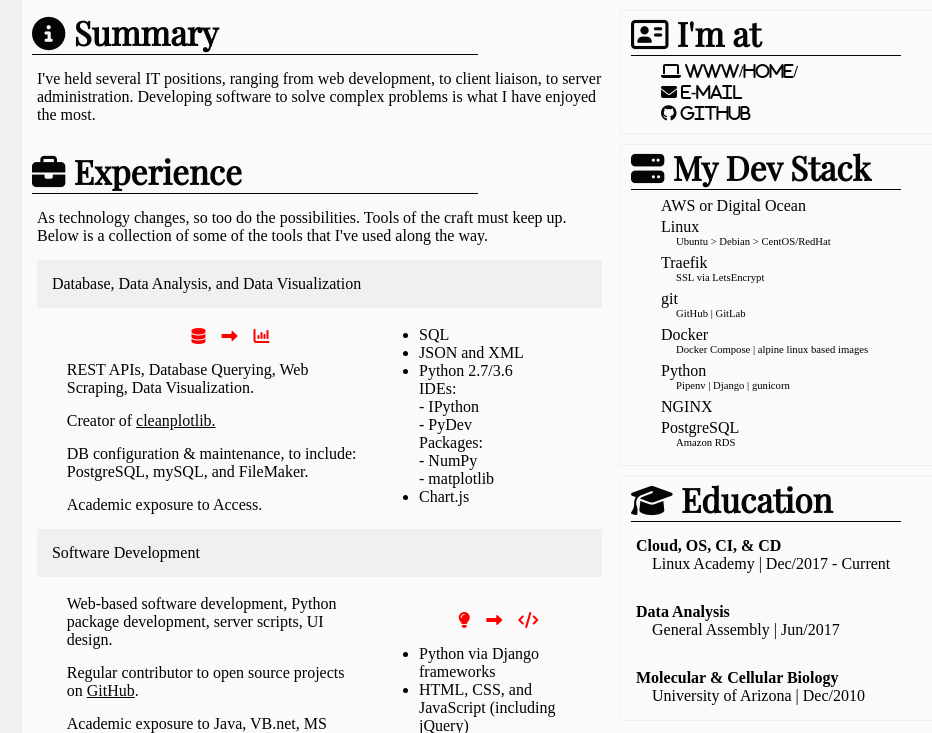
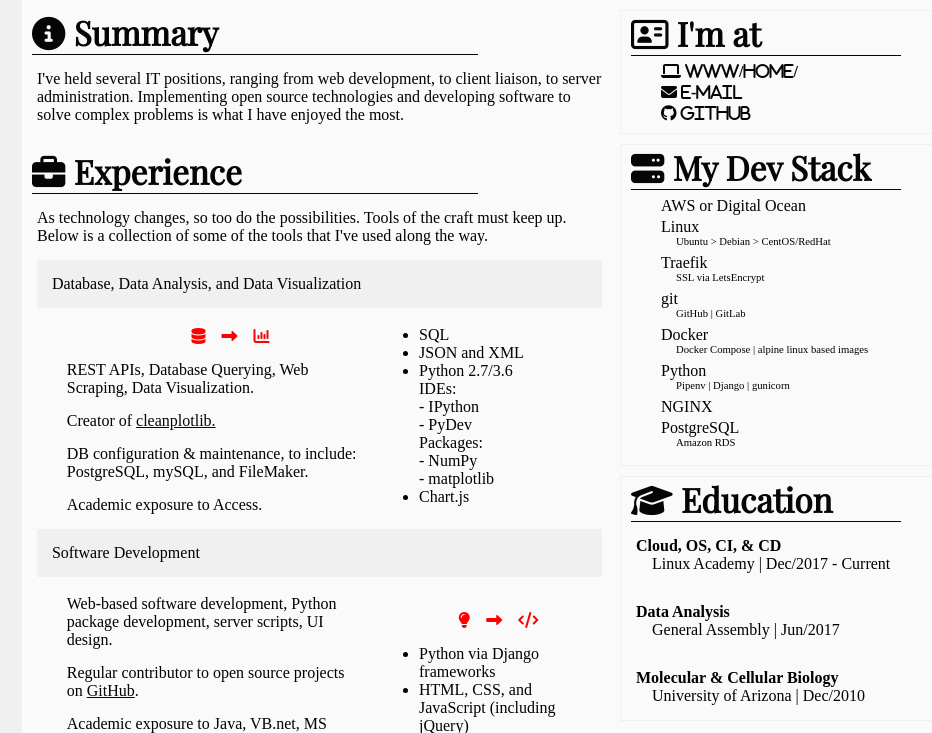
Before and after one commit to khdc-me/ws-kevinharper-v1, a Django app: page /experience/ in a window 1280 px wide. Shown: the part 128-861 px from the top of the page, without its empty margins (138-1070 px from the left). Run offline with Django 3.2, Linux system fonts and the light colour scheme; some libraries are stand-ins or nearby versions.

Commit message:
Updated "Summary" text

```diff
--- a/website/templates/experience.html
+++ b/website/templates/experience.html
@@ -221,8 +221,7 @@
       <a name="summary"></a>
       <div id="summary" class="left-col">
         <h3><i class="fa fa-info-circle" aria-hidden="true"></i> Summary</h3>
-        <p>I've held several IT positions, ranging from web development, to client liaison, to server administration.
-          Developing software to solve complex problems is what I have enjoyed the most.</p>
+        <p>I've held several IT positions, ranging from web development, to client liaison, to server administration. Implementing open source technologies and developing software to solve complex problems is what I have enjoyed the most.</p>
       </div>
       <a name="current-dev-stack"></a>
       <div id="current-dev-stack" class="right-col">
```
